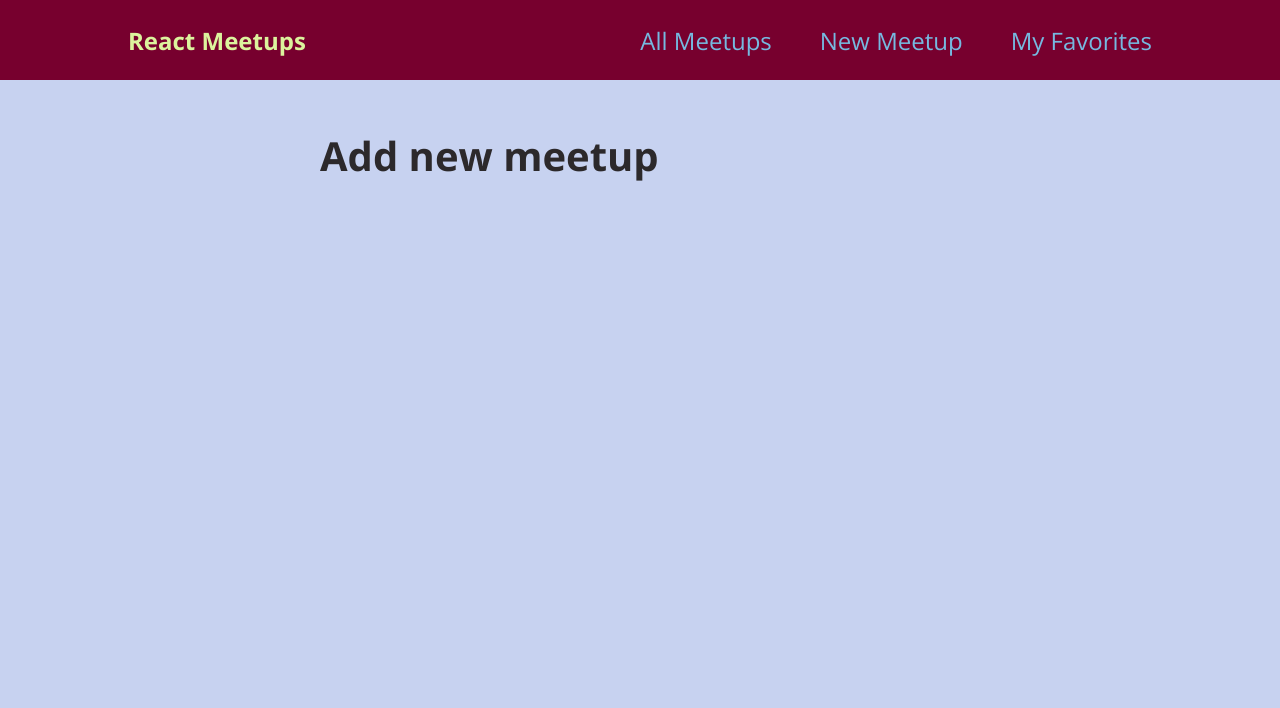
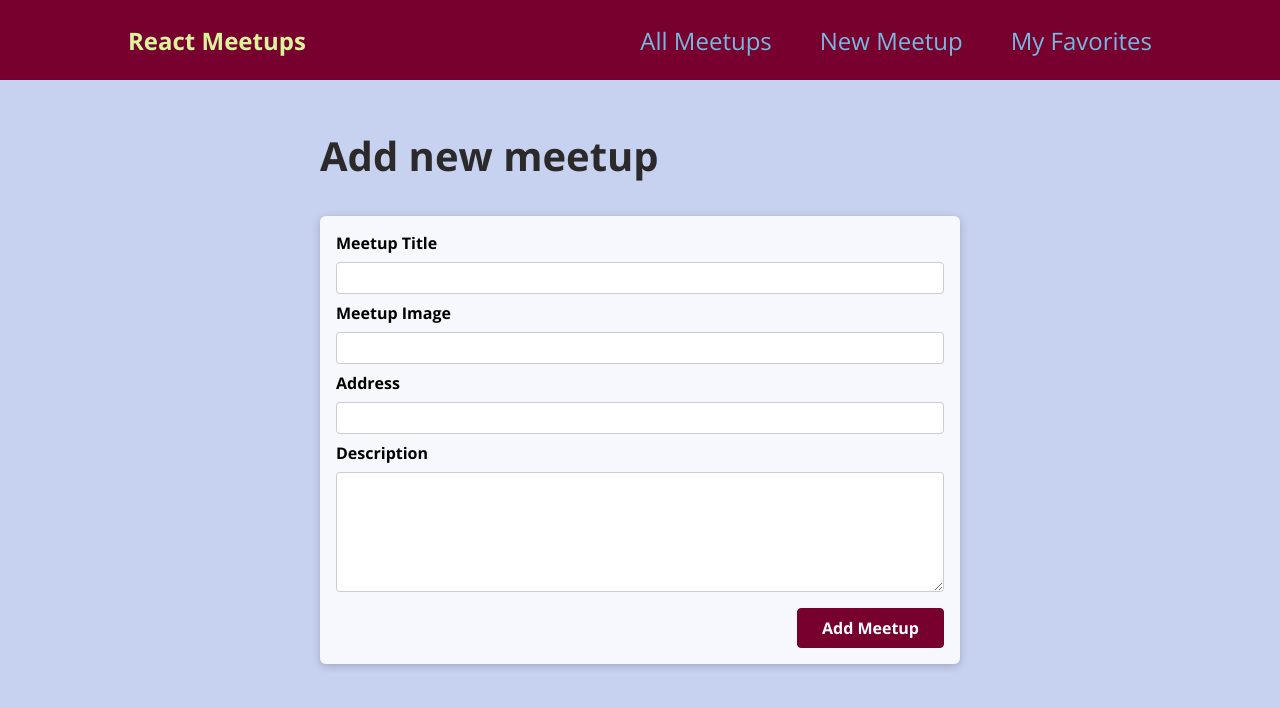
Before and after one commit to gmottajr/React-Meetupapp-exemplo1, a React (Create React App) app: page /new-meetup in a window 1280 px wide. Shown: the top 708 px of the page. Built offline with nearby package versions, Linux system fonts and the light colour scheme.

Commit message:
add meetup form, meetup list from API firebase

```diff
--- /dev/null
+++ b/src/components/meetups/NewMeetupForm.js
@@ -0,0 +1,52 @@
+import Card from "../ui/Card";
+import classes from './NewMeetupForm.module.css';
+import {useRef}  from 'react';
+
+function NewMeetupForm() {
+
+    const titleInputRef = useRef();
+    const imageInputRef = useRef();
+    const addressInputRef = useRef();
+    const descriptionInputRef = useRef();
+
+    function submitHandler(event) {
+        event.preventDefault();
+
+        const meetupData = {
+            title: titleInputRef.current.value,
+            image: imageInputRef.current.value,
+            address: addressInputRef.current.value,
+            description: descriptionInputRef.current.value
+        };
+
+        console.log('Dados', meetupData);
+    }
+
+    return (
+        <Card>
+            <form className={classes.form} onSubmit={submitHandler}>
+                <div className={classes.control}>
+                    <label htmlForm='title'>Meetup Title</label>
+                    <input type='text' required id='title' ref={titleInputRef}/>
+                </div>
+                <div className={classes.control}>
+                    <label htmlFor='image'>Meetup Image</label>
+                    <input type='url' required id='image' ref={imageInputRef}/>
+                </div>
+                <div className={classes.control}>
+                    <label htmlFor='address'>Address</label>
+                    <input type='text' required id='address' ref={addressInputRef}/>
+                </div>
+                <div className={classes.control}>
+                    <label htmlFor='description'>Description</label>
+                    <textarea id='description' required rows='5' ref={descriptionInputRef}></textarea>
+                </div>
+                <div className={classes.actions}>
+                    <button>Add Meetup</button>
+                </div>
+            </form>
+        </Card>
+    );
+}
+
+export default NewMeetupForm;
--- /dev/null
+++ b/src/components/meetups/NewMeetupForm.module.css
@@ -0,0 +1,45 @@
+.form {
+    padding: 1rem;
+  }
+
+  .control {
+    margin-bottom: 0.5rem;
+  }
+
+  .control label {
+    display: block;
+    font-weight: bold;
+    margin-bottom: 0.5rem;
+  }
+
+  .control input,
+  .control textarea {
+    display: block;
+    font: inherit;
+    border-radius: 4px;
+    border: 1px solid #ccc;
+    padding: 0.25rem;
+    width: 100%;
+  }
+
+  .actions {
+    margin-top: 1rem;
+    text-align: right;
+  }
+
+  .actions button {
+    font: inherit;
+    cursor: pointer;
+    background-color: #77002e;
+    color: white;
+    padding: 0.5rem 1.5rem;
+    border: 1px solid #77002e;
+    border-radius: 4px;
+    font-weight: bold;
+  }
+
+  .actions button:hover,
+  .actions button:active {
+    background-color: #a50e48;
+    border-color: #a50e48;
+  }
--- a/src/pages/AllMettups.js
+++ b/src/pages/AllMettups.js
@@ -1,32 +1,48 @@
 import MeetupList from "../components/meetups/MeetupList";
-
-const DUMMY_DATA = [
-    {
-      id: 'm1',
-      title: 'This is a first meetup',
-      image:
-        'https://upload.wikimedia.org/wikipedia/commons/thumb/d/d3/Stadtbild_M%C3%BCnchen.jpg/2560px-Stadtbild_M%C3%BCnchen.jpg',
-      address: 'Meetupstreet 5, 12345 Meetup City',
-      description:
-        'This is a first, amazing meetup which you definitely should not miss. It will be a lot of fun!',
-    },
-    {
-      id: 'm2',
-      title: 'This is a second meetup',
-      image:
-        'https://upload.wikimedia.org/wikipedia/commons/thumb/d/d3/Stadtbild_M%C3%BCnchen.jpg/2560px-Stadtbild_M%C3%BCnchen.jpg',
-      address: 'Meetupstreet 5, 12345 Meetup City',
-      description:
-        'This is a first, amazing meetup which you definitely should not miss. It will be a lot of fun!',
-    },
-  ];
-
+import {useState, useEffect} from 'react';
+import MeetupItem from "../components/meetups/MeetupItem";
 
 function AllMeetupsPage() {
+
+    const [isLoading, setIsLoading] = useState(true);
+    const [loadedMeetups, setLoadedMeetups] = useState([]);
+
+    const auxUrl = 'https://react-getting-started-56fbe-default-rtdb.firebaseio.com/meetups.json';
+
+    useEffect( () => {
+        setIsLoading(true);
+        fetch(auxUrl)
+        .then(response => {
+            return response.json();
+        })
+        .then(data => {
+            const meetupList = [];
+            for (const key in data)
+            {
+                const meetupItem = {
+                    id: key,
+                    ...data[key]
+                }
+
+                meetupList.push(meetupItem);
+            }
+            setIsLoading(false);
+            setLoadedMeetups(meetupList);
+        });
+    }, []);
+
+    if (isLoading)
+    {
+        return (
+            <section>
+                <p>Loading data ....</p>
+            </section>
+        );
+    }
     return (
         <div>
             <h1>All Meetups</h1>
-            <MeetupList meetups={DUMMY_DATA}/>
+            <MeetupList meetups={loadedMeetups}/>
         </div>
     );
 }
--- a/src/pages/NewMeetup.js
+++ b/src/pages/NewMeetup.js
@@ -1,8 +1,27 @@
+import NewMeetupForm from "../components/meetups/NewMeetupForm";
+import {useHistory} from 'react-router-dom';
+
 function NewMeetupPage() {
+    const history = useHistory();
+
+    function addMeetupHandler(meetupData){
+        const auxUrl = 'https://react-getting-started-56fbe-default-rtdb.firebaseio.com/meetups.json';
+
+        fetch(auxUrl, {
+            method: 'POST',
+            body: JSON.stringify(meetupData),
+            headers: {'Content-Type': 'application/json'}
+        }).then(() => {
+            history.replace('/');
+        });
+        console.log('Dados foi ...', meetupData)
+    }
+
     return (
-        <div>
+        <section>
             <h1>Add new meetup</h1>
-        </div>
+            <NewMeetupForm />
+        </section>
     );
 }
 
```
